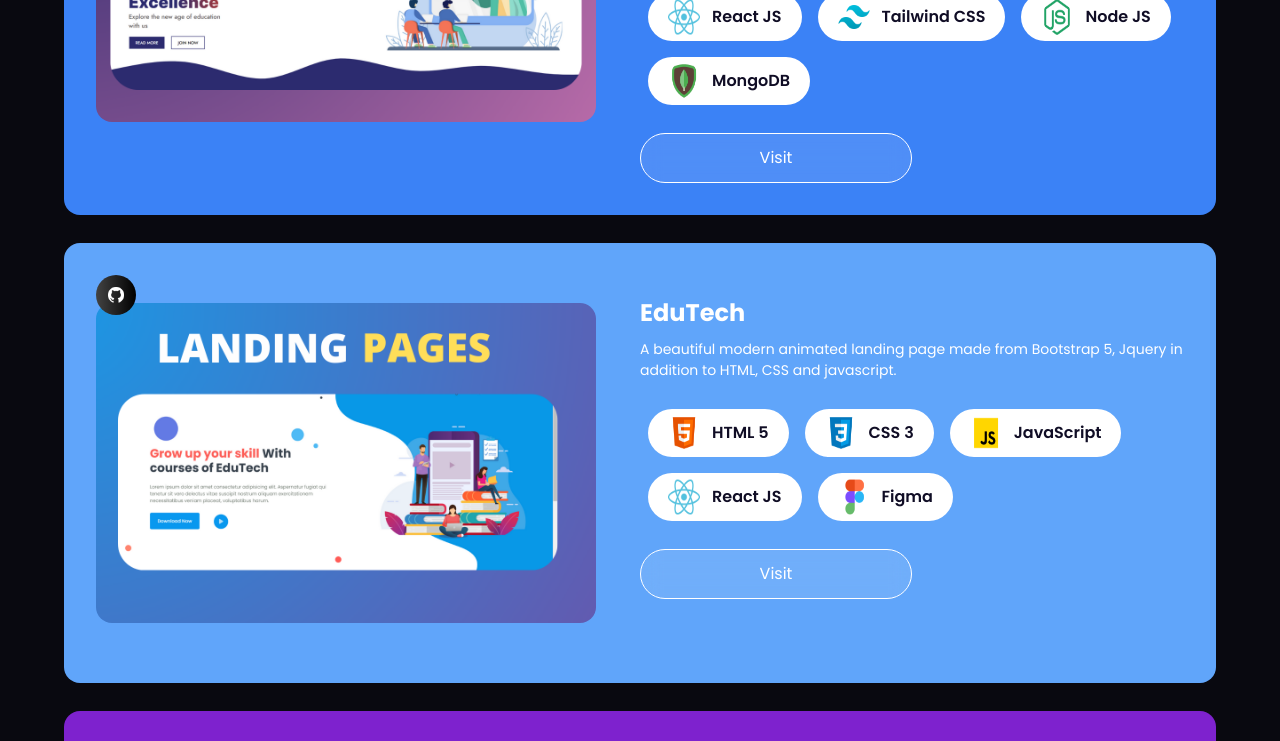
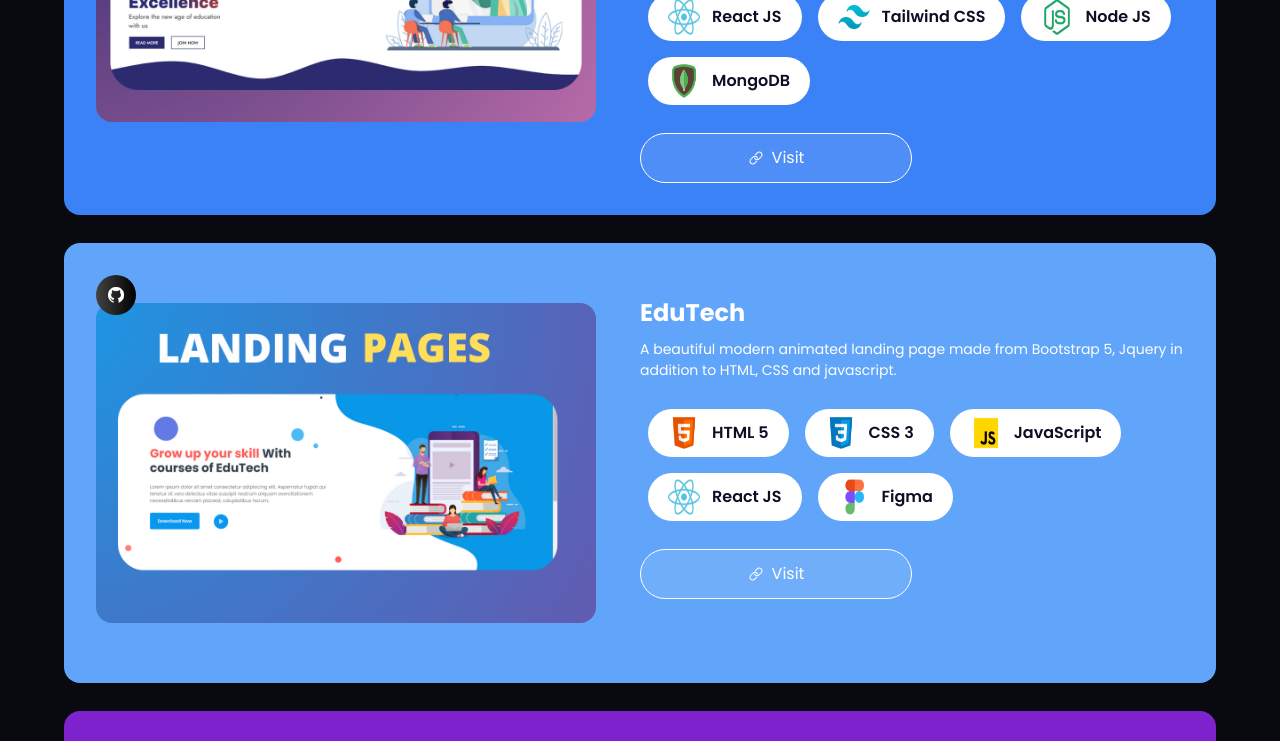
Before and after one commit to Anasch113/anasch, a React (Vite) app: page / in a window 1280 px wide. Shown: the part 4420-5161 px from the top of the page. Built offline with nearby package versions, Linux system fonts and the light colour scheme.

Commit message:
commit may 7 2024

```diff
--- a/src/components/Contact.jsx
+++ b/src/components/Contact.jsx
@@ -111,24 +111,24 @@ const Contact = () => {
 
           <div className="flex flex-row w-full gap-2">
             <label className='flex flex-col w-2/4'>
-              <span className='text-black-100 font-medium mb-4'>Your Email</span>
+              <span className='text-black-100 font-medium mb-4'>Mobile Number</span>
               <input
-                type='email'
-                name='name'
+                type='number'
+                name='phone'
                 value={form.name}
                 onChange={handleChange}
-                placeholder="What's your email address?"
+                placeholder="Phone Number"
                 className='bg-white-100 border py-4 px-6 placeholder:text-gray-500 text-black-100 rounded-full outline-none  font-medium'
               />
             </label>
             <label className='flex flex-col w-2/4'>
-              <span className='text-black-100 font-medium mb-4'>Your name</span>
+              <span className='text-black-100 font-medium mb-4'>Subject</span>
               <input
                 type='text'
-                name='email'
+                name='subject'
                 value={form.email}
                 onChange={handleChange}
-                placeholder="What's your good name?"
+                placeholder="Subject"
                 className='bg-white-100 border py-4 px-6 placeholder:text-gray-500 text-black-100 rounded-full outline-none  font-medium'
               />
             </label>
--- a/src/components/Works.jsx
+++ b/src/components/Works.jsx
@@ -7,6 +7,8 @@ import { github } from "../assets";
 import { SectionWrapper } from "../hoc";
 import { projects } from "../constants";
 import { fadeIn, textVariant } from "../utils/motion";
+import { IoIosLink } from "react-icons/io";
+
 
 const ProjectCard = ({
   index,
@@ -39,8 +41,8 @@ const ProjectCard = ({
             />
           </div>
 
- {/* Overlay */}
- <div className="absolute inset-0 bg-gray-300 opacity-50 -z-10 rounded-2xl"></div>
+          {/* Overlay */}
+          <div className="absolute inset-0 bg-gray-300 opacity-50 -z-10 rounded-2xl"></div>
 
 
           <div className='absolute inset-0 flex  m-3 card-img_hover z'>
@@ -79,7 +81,12 @@ const ProjectCard = ({
             }
 
           </div>
-          <button className="glass-button-2">Visit</button>
+          <button className="glass-button-2">
+            <span className="w-full flex items-center justify-center gap-2">
+              <IoIosLink />
+              <p>Visit</p>
+            </span>
+          </button>
         </div>
       </Tilt>
     </motion.div>
--- a/src/index.css
+++ b/src/index.css
@@ -146,6 +146,7 @@
   transition: background-color 0.3s ease, backdrop-filter 0.3s ease;
   width: 50%;
 border: 1px solid white;
+
 }
 
 .glass-button:hover {
```
